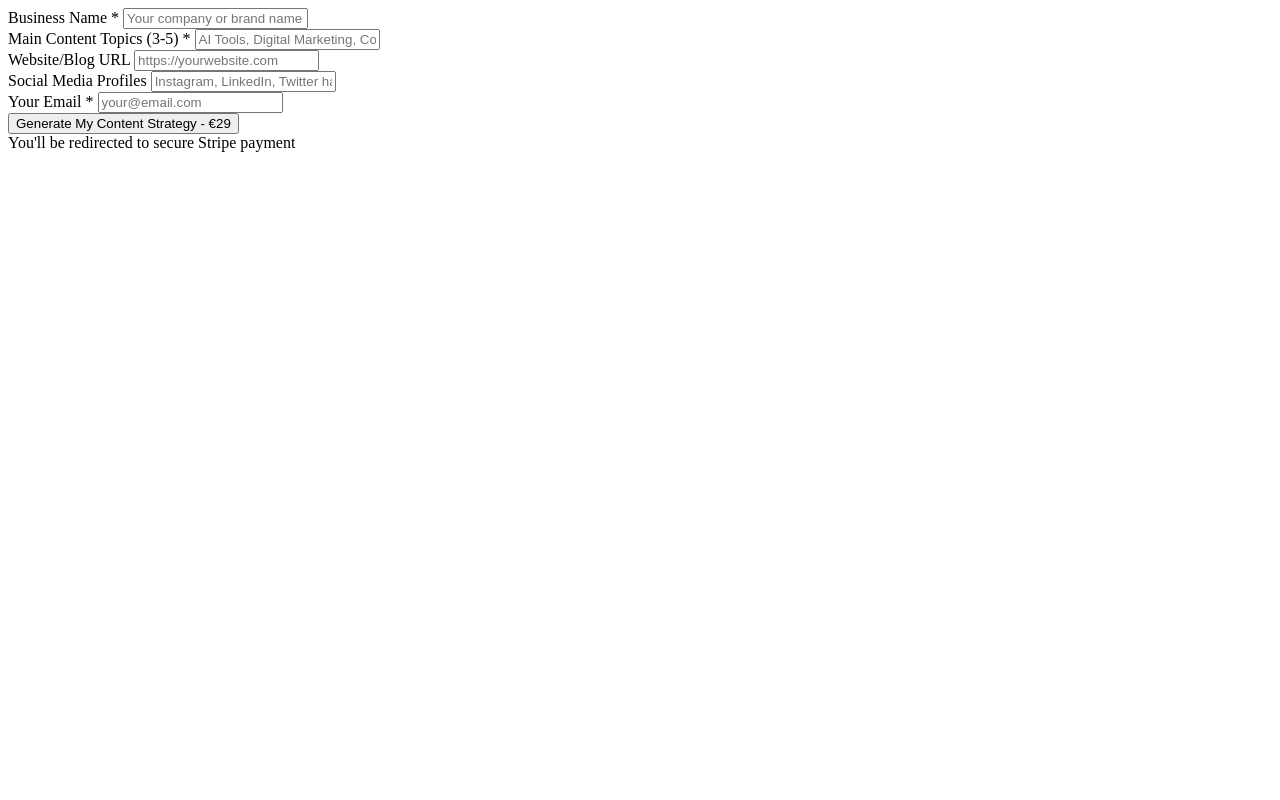
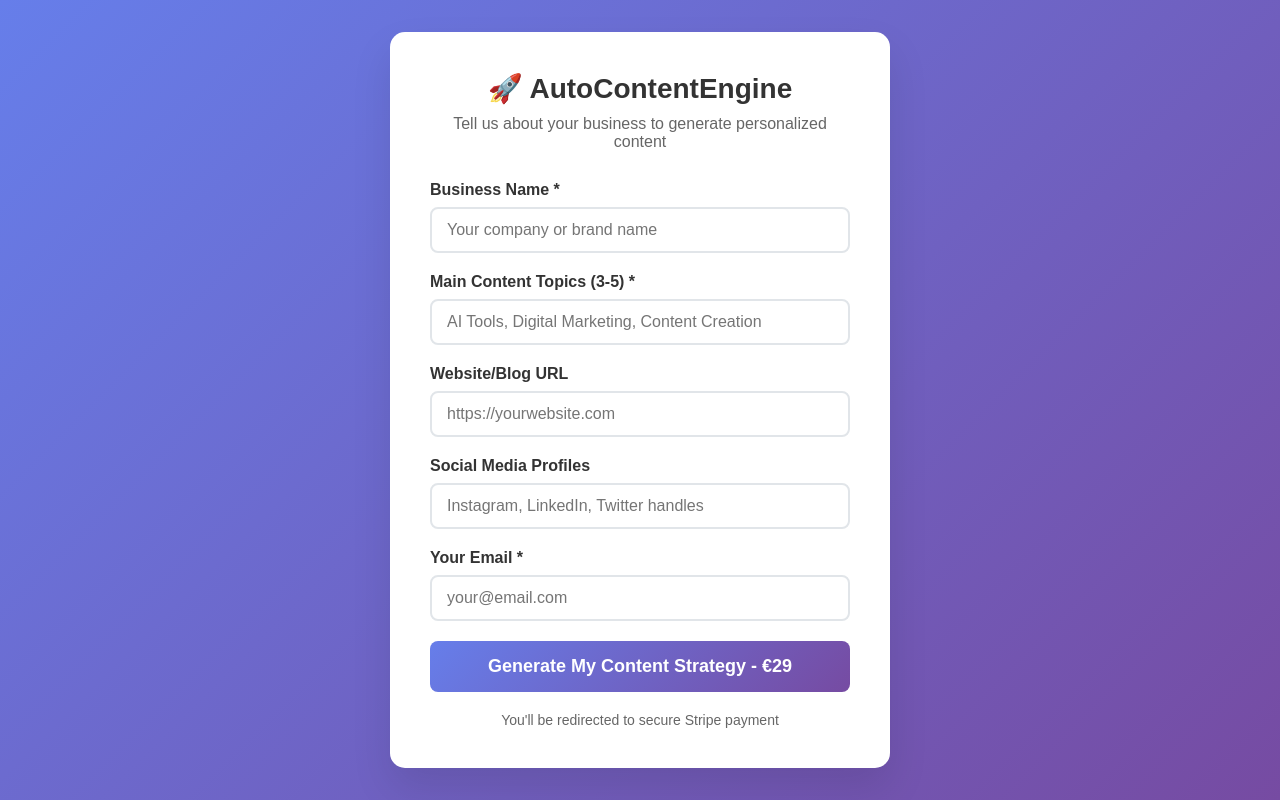
Before and after one commit to autocontentengine/autocontentengine.github.io, a website: page onboarding.html in a window 1280 px wide. Drawn offline with Linux system fonts and the light colour scheme.

Commit message:
Update onboarding.html

```diff
--- a/onboarding.html
+++ b/onboarding.html
@@ -1,3 +1,112 @@
+<!DOCTYPE html>
+<html lang="en">
+<head>
+    <meta charset="UTF-8">
+    <meta name="viewport" content="width=device-width, initial-scale=1.0">
+    <title>AutoContentEngine - Business Onboarding</title>
+    <style>
+        * {
+            margin: 0;
+            padding: 0;
+            box-sizing: border-box;
+        }
+
+        body {
+            font-family: 'Arial', sans-serif;
+            background: linear-gradient(135deg, #667eea 0%, #764ba2 100%);
+            min-height: 100vh;
+            display: flex;
+            align-items: center;
+            justify-content: center;
+            padding: 20px;
+        }
+
+        .container {
+            background: white;
+            border-radius: 15px;
+            box-shadow: 0 20px 40px rgba(0,0,0,0.1);
+            padding: 40px;
+            max-width: 500px;
+            width: 100%;
+        }
+
+        .logo {
+            text-align: center;
+            margin-bottom: 30px;
+        }
+
+        .logo h1 {
+            color: #333;
+            font-size: 28px;
+            margin-bottom: 10px;
+        }
+
+        .logo p {
+            color: #666;
+            font-size: 16px;
+        }
+
+        .form-group {
+            margin-bottom: 20px;
+        }
+
+        label {
+            display: block;
+            margin-bottom: 8px;
+            font-weight: bold;
+            color: #333;
+        }
+
+        input[type="text"],
+        input[type="url"],
+        input[type="email"] {
+            width: 100%;
+            padding: 12px 15px;
+            border: 2px solid #e1e5e9;
+            border-radius: 8px;
+            font-size: 16px;
+            transition: border-color 0.3s;
+        }
+
+        input[type="text"]:focus,
+        input[type="url"]:focus,
+        input[type="email"]:focus {
+            outline: none;
+            border-color: #667eea;
+        }
+
+        .submit-btn {
+            background: linear-gradient(135deg, #667eea 0%, #764ba2 100%);
+            color: white;
+            border: none;
+            padding: 15px 30px;
+            border-radius: 8px;
+            font-size: 18px;
+            font-weight: bold;
+            cursor: pointer;
+            width: 100%;
+            transition: transform 0.2s;
+        }
+
+        .submit-btn:hover {
+            transform: translateY(-2px);
+        }
+
+        .note {
+            text-align: center;
+            margin-top: 20px;
+            color: #666;
+            font-size: 14px;
+        }
+    </style>
+</head>
+<body>
+    <div class="container">
+        <div class="logo">
+            <h1>🚀 AutoContentEngine</h1>
+            <p>Tell us about your business to generate personalized content</p>
+        </div>
+
         <form name="onboarding" action="/.netlify/functions/create-checkout-with-metadata" method="POST">
             <input type="hidden" name="form-name" value="onboarding">
 
@@ -41,3 +150,6 @@
                 You'll be redirected to secure Stripe payment
             </div>
         </form>
+    </div>
+</body>
+</html>
```
Lines whose indentation alone changed are shown as unchanged.
